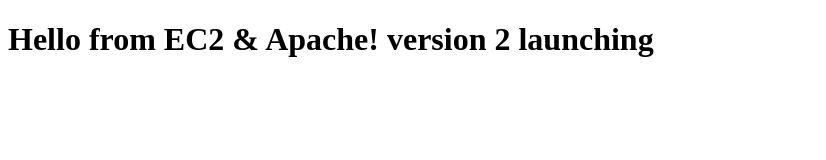
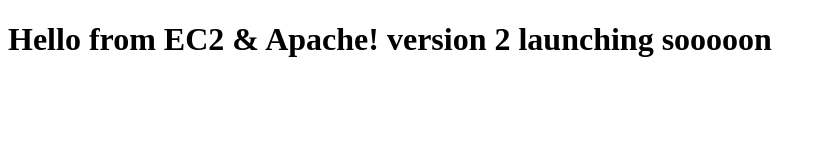
Before and after one commit to AVI5211/webserver-automation, a plain HTML site: page index.html in a window 1280 px wide. Shown: the whole page, without its empty margins (0-826 px from the left). Drawn offline with Linux system fonts and the light colour scheme.

Commit message:
Update index.html

```diff
--- a/index.html
+++ b/index.html
@@ -4,6 +4,6 @@
 <title>Hello AWS</title>
 </head>
 <body>
-<h1>Hello from EC2 & Apache! version 2 launching</h1>
+<h1>Hello from EC2 & Apache! version 2 launching sooooon</h1>
 </body>
 </html>
```
